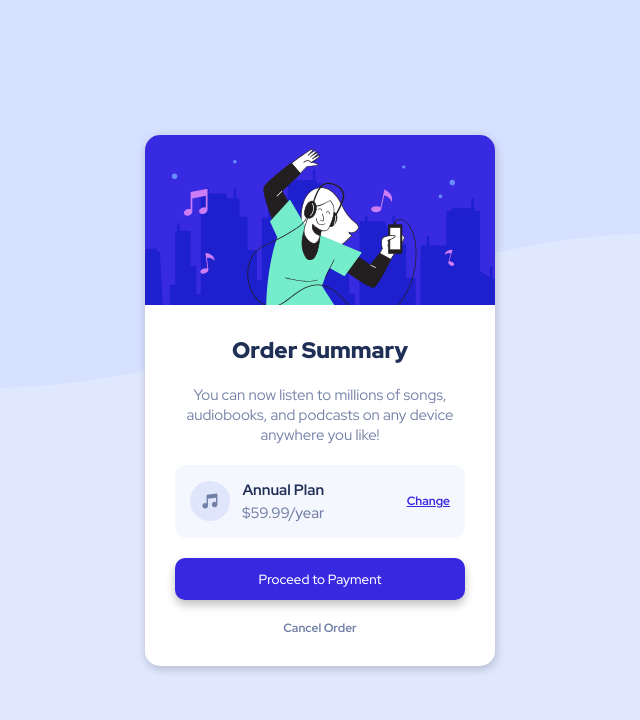
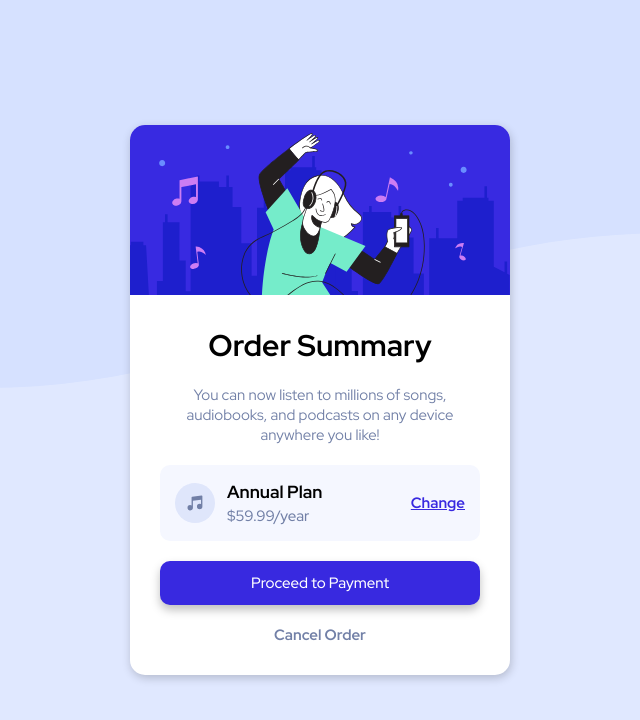
Before and after one commit to jigar-sable/Frontend-Mentor-Challenges, a plain HTML site: page Order Summary Card/index.html in a window 1280 px wide. Shown: the whole page, without its empty margins (320-960 px from the left). Drawn offline with Linux system fonts and the light colour scheme.

Commit message:
ui fixes

```diff
--- a/Order Summary Card/index.html
+++ b/Order Summary Card/index.html
@@ -16,7 +16,7 @@
     </div>
 
     <div class="desc">
-      <h2>Order Summary</h2>
+      <h1>Order Summary</h1>
 
       <p>You can now listen to millions of songs, audiobooks, and podcasts on any
       device anywhere you like!</p>
@@ -25,7 +25,7 @@
         <div class="price-desc">
           <img src="./images/icon-music.svg" alt="">
           <div class="price-desc-plan">
-            <h4>Annual Plan</h4>
+            <h3>Annual Plan</h3>
             <span>$59.99/year</span>
           </div>
         </div>
--- a/Order Summary Card/style.css
+++ b/Order Summary Card/style.css
@@ -31,7 +31,7 @@ body {
 }
 
 .card {
-    max-width: 35rem;
+    max-width: 38rem;
     width: 100%;
     background: white;
     border-radius: 1.5rem;
@@ -83,6 +83,7 @@ body {
     display: flex;
     flex-direction: column;
     gap: .3rem;
+    align-items: flex-start;
 }
 .card .desc .price-desc .price-desc-plan h4 {
     color: var(--darkBlue);
@@ -93,7 +94,6 @@ body {
 #changeBtn {
     color: var(--brightBlue);
     text-decoration: underline;
-    font-size: 1.2rem;
     font-weight: 700;
 }
 #changeBtn:hover {
@@ -109,6 +109,7 @@ body {
     box-shadow: 0 .5rem 1rem rgba(0,0,0,.25);
     cursor: pointer;
     font-family: inherit;
+    font-size: inherit;
     font-weight: 500;
     transition: background .1s ease-out;
 }
@@ -119,7 +120,6 @@ body {
     color: var(--desaturatedBlue);
     text-decoration: none;
     font-weight: bold;
-    font-size: 1.2rem;
     transition: color .2s ease;
     margin: 0 auto;
 }
```
